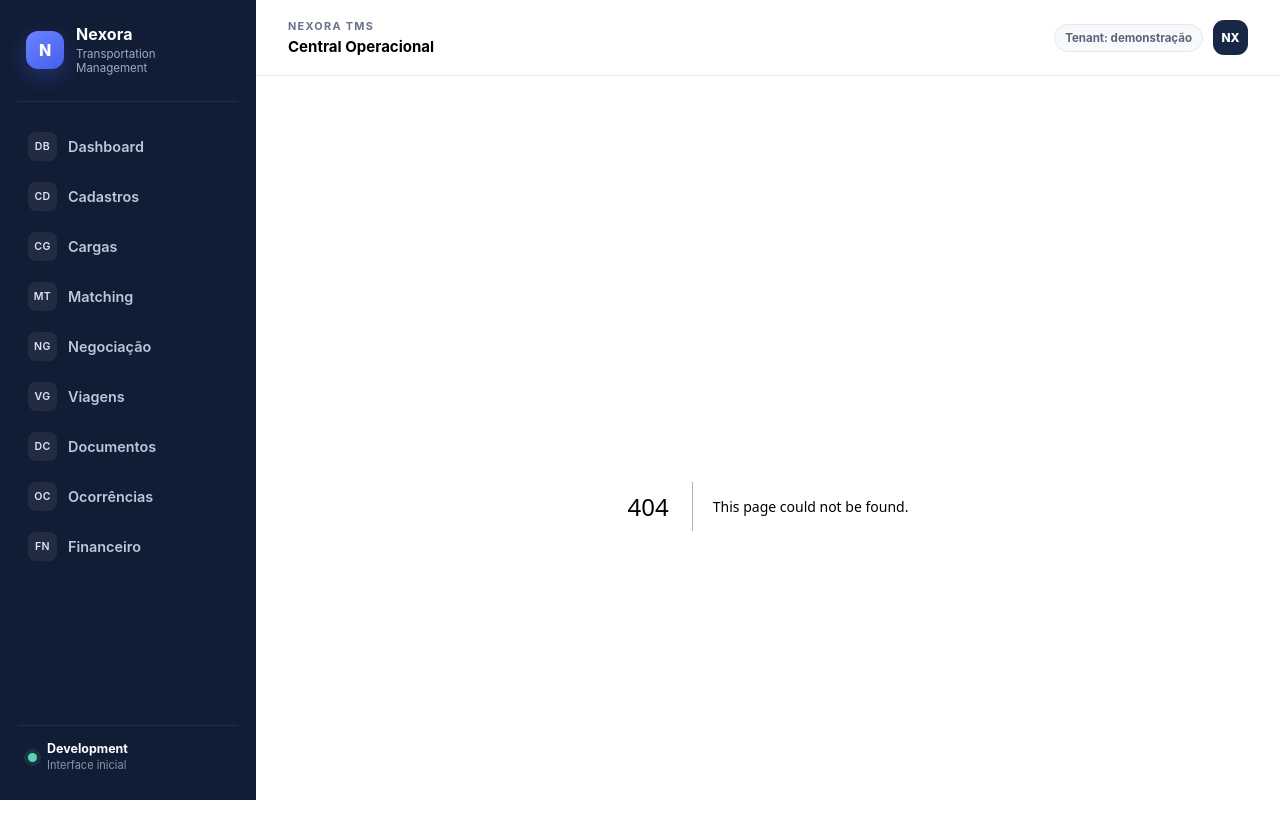
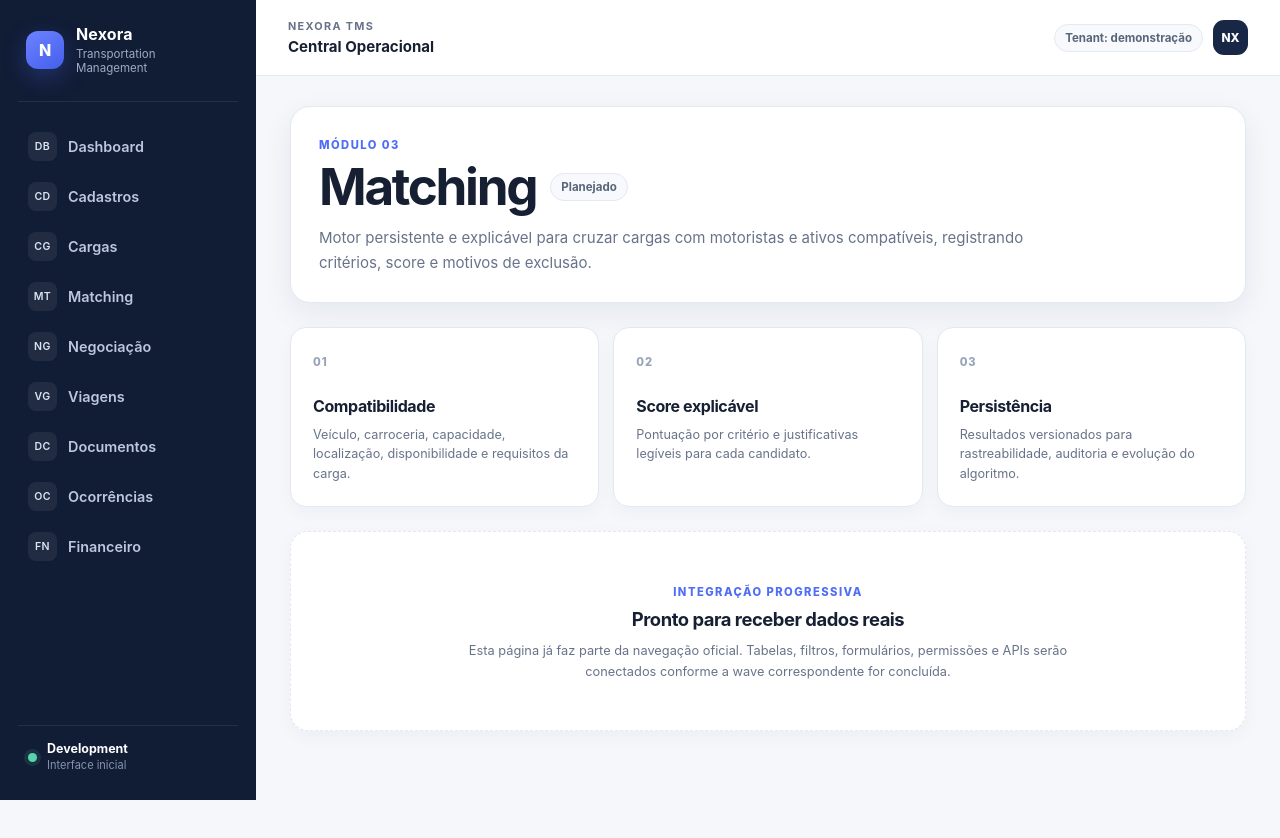
Before and after one commit to brunabarrichello/nexora-tms, a Next.js app in the folder apps/web/: page /matching in a window 1280 px wide. Before the commit this address had no page. Shown: the top 838 px of the page. After the commit the page ends 800 px from the top, so only its background shows below. Built offline with nearby package versions, Linux system fonts and the light colour scheme.

Commit message:
feat(web): add matching module page

```diff
--- /dev/null
+++ b/apps/web/app/matching/page.tsx
@@ -0,0 +1,17 @@
+import { ModulePage } from '../_components/module-page';
+
+export default function MatchingPage() {
+  return (
+    <ModulePage
+      eyebrow="Módulo 03"
+      title="Matching"
+      description="Motor persistente e explicável para cruzar cargas com motoristas e ativos compatíveis, registrando critérios, score e motivos de exclusão."
+      status="Planejado"
+      highlights={[
+        { title: 'Compatibilidade', description: 'Veículo, carroceria, capacidade, localização, disponibilidade e requisitos da carga.' },
+        { title: 'Score explicável', description: 'Pontuação por critério e justificativas legíveis para cada candidato.' },
+        { title: 'Persistência', description: 'Resultados versionados para rastreabilidade, auditoria e evolução do algoritmo.' },
+      ]}
+    />
+  );
+}
```
